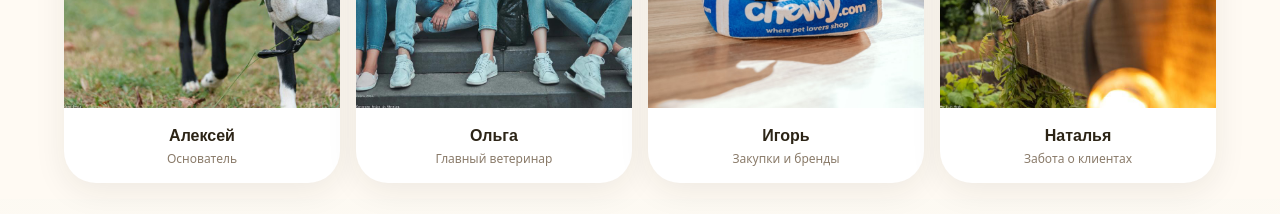
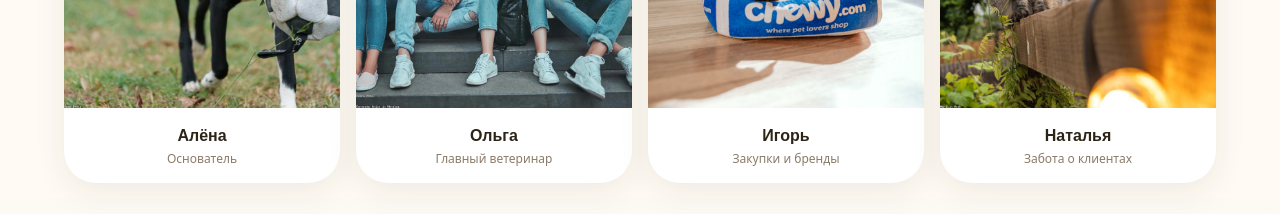
Before and after one commit to nelsyqq/ZOORUM, a Vue app: page /about in a window 1280 px wide. Shown: the part 940-1154 px from the top of the page. Built offline with nearby package versions, Linux system fonts and the light colour scheme; no server answers.

Commit message:
change Алексей to Алёна

```diff
--- a/src/views/AboutView.vue
+++ b/src/views/AboutView.vue
@@ -11,7 +11,7 @@ const values = [
 ]
 
 const team = [
-  { name: 'Алексей', role: 'Основатель', img: SITE_IMAGES.pets.dogs },
+  { name: 'Алёна', role: 'Основатель', img: SITE_IMAGES.pets.dogs },
   { name: 'Ольга', role: 'Главный ветеринар', img: SITE_IMAGES.about.team },
   { name: 'Игорь', role: 'Закупки и бренды', img: SITE_IMAGES.categories.food },
   { name: 'Наталья', role: 'Забота о клиентах', img: SITE_IMAGES.pets.cats },
```
